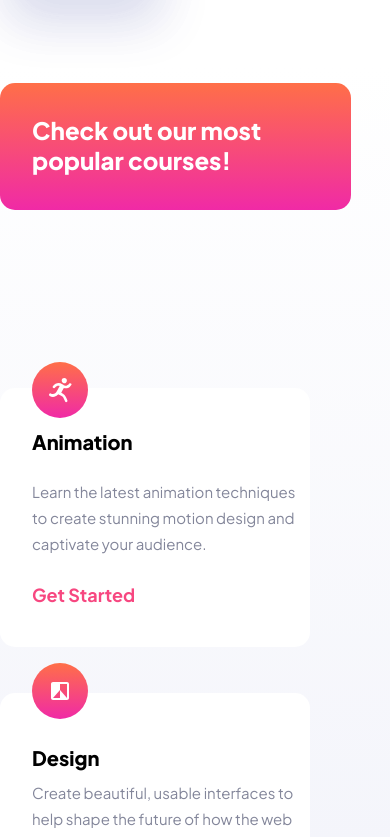
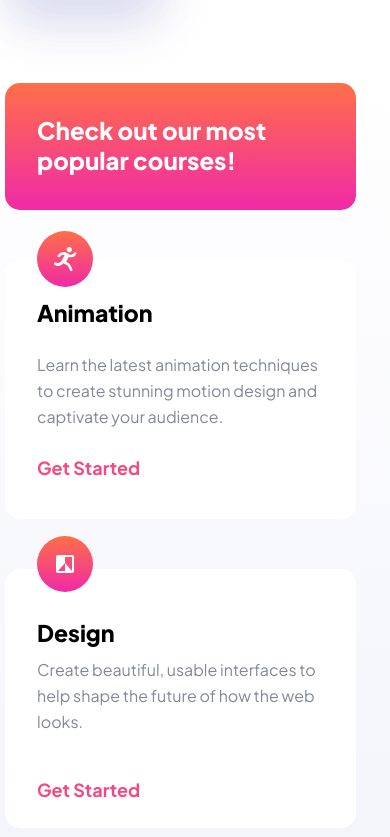
Before and after one commit to russell-crooms/skilled, a React (Vite) app: page / in a window 390 px wide. Shown: the part 760-1597 px from the top of the page. Built offline with nearby package versions, Linux system fonts and the light colour scheme.

Commit message:
Updated styling for 425 px screens.

```diff
--- a/src/components/cards/Cards.css
+++ b/src/components/cards/Cards.css
@@ -246,10 +246,13 @@
 @media (max-width: 425px) {
   .card-container {
     margin-top: 290px;
+    margin-bottom: 80px;
   }
   .cards {
     grid-template-columns: 280px;
-    margin-left: -80px;
+    grid-template-rows: auto;
+    margin-left: -70px;
+    gap: 50px;
   }
   .colorful-card {
     width: 90vw;
@@ -257,6 +260,19 @@
   }
   .colorful-card h2 {
     margin-top: 30px;
+  }
+  .white-card {
+    width: 90vw;
+  }
+  .white-card p {
+    font-size: 16px;
+    width: 286px;
+  }
+  .white-card h2 {
+    font-size: 23px;
+  }
+  .cards-get-started {
+    font-size: 22px;
   }
 }
 
--- a/src/components/hero/Hero.css
+++ b/src/components/hero/Hero.css
@@ -24,6 +24,7 @@
     font-size: 20px;
     line-height: 28px;
     color: #83869A;
+    width: 25vw;
 }
 
 .hero-button button {
```
